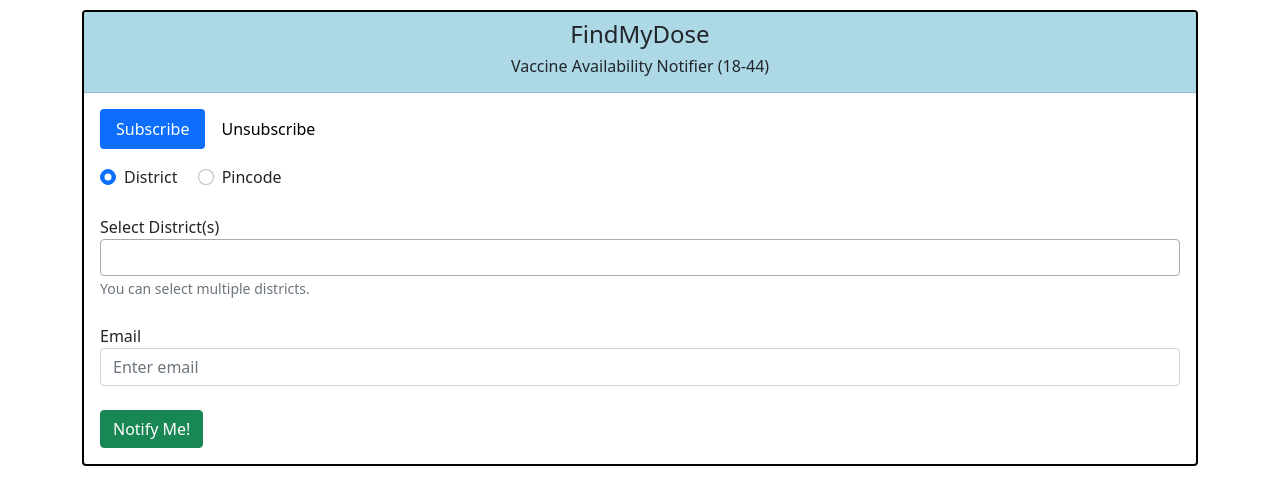
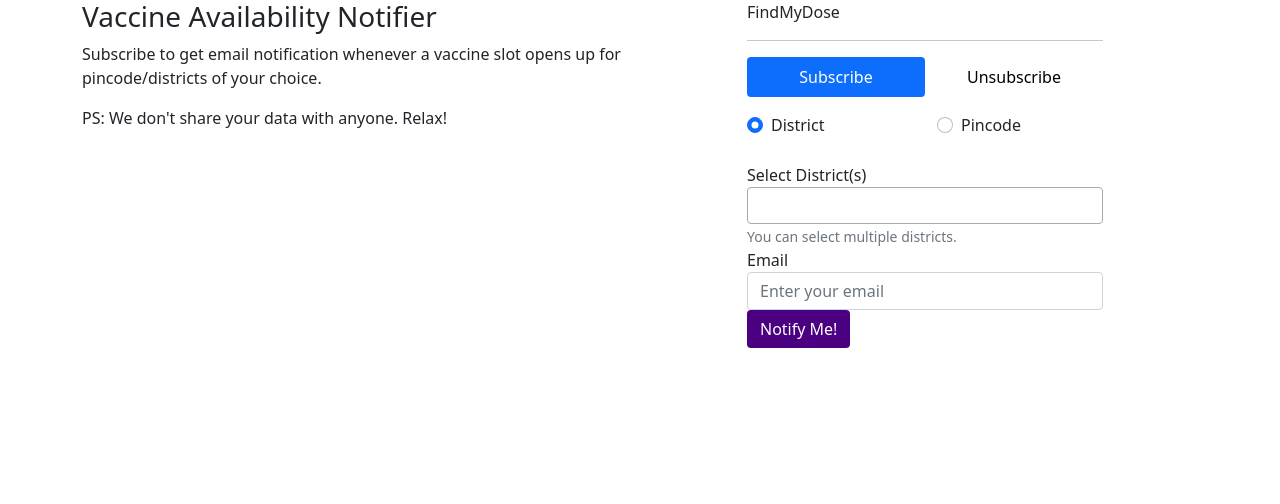
Before and after one commit to sahilt75/sahilt75.github.io, a plain HTML site: page index.html in a window 1280 px wide. Drawn offline with nearby package versions, Linux system fonts and the light colour scheme.

Commit message:
Add files via upload

```diff
--- a/index.html
+++ b/index.html
@@ -1,29 +1,58 @@
-<!doctype html>
+<!DOCTYPE html>
 <html lang="en">
+
 <head>
-    <!-- Required meta tags -->
 	<meta charset="utf-8">
+	<meta http-equiv="X-UA-Compatible" content="IE=edge">
 	<meta name="viewport" content="width=device-width, initial-scale=1">
+	<!-- The above 3 meta tags *must* come first in the head; any other head content must come *after* these tags -->
 
-    <!-- Bootstrap CSS -->
+	<title>Find My Dose | Vaccine Availability Notifier</title>
+
+	<!-- Google font -->
+	<link href="https://fonts.googleapis.com/css?family=Montserrat:400,700" rel="stylesheet">
+
+	<!-- Bootstrap -->
+	<!-- <link type="text/css" rel="stylesheet" href="css/bootstrap.min.css" /> -->
+
+	<!-- Custom stlylesheet -->
 	<link href="https://cdn.jsdelivr.net/npm/bootstrap@5.0.0-beta3/dist/css/bootstrap.min.css" rel="stylesheet" integrity="sha384-eOJMYsd53ii+scO/bJGFsiCZc+5NDVN2yr8+0RDqr0Ql0h+rP48ckxlpbzKgwra6" crossorigin="anonymous">
     <link href="https://cdn.jsdelivr.net/npm/select2@4.1.0-rc.0/dist/css/select2.min.css" rel="stylesheet" />
-    <title>Cowin Vaccine Notifier</title>
+	<link type="text/css" rel="stylesheet" href="css/style.css" />
+
+	<!-- HTML5 shim and Respond.js for IE8 support of HTML5 elements and media queries -->
+	<!-- WARNING: Respond.js doesn't work if you view the page via file:// -->
+	<!--[if lt IE 9]>
+		  <script src="https://oss.maxcdn.com/html5shiv/3.7.3/html5shiv.min.js"></script>
+		  <script src="https://oss.maxcdn.com/respond/1.4.2/respond.min.js"></script>
+		<![endif]-->
 	<style>
 		.select2-container {
 			width: 100% !important;
 		}
 	</style>
 </head>
+
 <body>
-    <div class="container" style="margin-top: 10px;width: auto;">
-        <div class="card" style="margin: auto; border: 2px solid black">
-            <div class="card-header" style="background-color: lightblue">
-                <h4><center>FindMyDose</center></h4>
-                <h6><center>Vaccine Availability Notifier (18-44)</center></h6>
+	<div id="booking" class="section">
+		<div class="section-center">
+			<div class="container">
+				<div class="row">
+					<div class="col-md-7 col-md-push-5">
+						<div class="booking-cta">
+							<h3>Vaccine Availability Notifier</h1>
+							<p>Subscribe to get email notification whenever a vaccine slot opens up for pincode/districts of your choice.
+							</p>
+							<p>PS: We don't share your data with anyone. Relax!</p>
 						</div>
-            <div class="card-body">
-              <ul class="nav nav-pills mb-3" id="pills-tab" role="tablist">
+					</div>
+					<div class="col-md-4 col-md-pull-7">
+						<div class="booking-form">
+							<div id="title-div">
+								<span>FindMyDose</span>
+								<hr>
+							</div>
+							<ul class="nav nav-pills mb-3 nav-justified" id="pills-tab" role="tablist">
 								<li class="nav-item" role="presentation">
 								  <button class="nav-link active" id="pills-subscribe-tab" data-bs-toggle="pill" data-bs-target="#pills-subscribe" type="button" role="tab" aria-controls="pills-subscribe" aria-selected="true">Subscribe</button>
 								</li>
@@ -34,62 +63,62 @@
 							<div class="alert alert-danger" role="alert" style="display: none;">
 							</div>
 							<div class="tab-content" id="pills-tabContent">
-                  <div id="pills-subscribe" class="tab-pane fade show active" role="tabpanel" aria-labelledby="pills-subscribe-tab">
+								<div id="pills-subscribe" class="tab-pane fade show active booking-form" role="tabpanel" aria-labelledby="pills-subscribe-tab">
 								  	<h4 id="details" style="display: none;">Your details have been registered.</h4>
 								  	<form id="cowinForm" method="POST" action="https://ag3l4lmj70.execute-api.ap-south-1.amazonaws.com/v1/register" novalidate>
+										<div class="row">
+											<div class="col-sm-6">
 												<div class="form-check form-check-inline">
 													<input class="form-check-input" type="radio" name="inlineRadioOptions" id="radio-district" value="district">
 													<label class="form-check-label" for="radio-district">District</label>
 												</div>
+											</div>
+											<div class="col-sm-6">
 												<div class="form-check form-check-inline">
 													<input class="form-check-input" type="radio" name="inlineRadioOptions" id="radio-pincode" value="pincode">
 													<label class="form-check-label" for="radio-pincode">Pincode</label>
 												</div>
-                        <br>
+											</div>
+										</div>
 										<br>
 
 										<div class="form-group pincode_div">
-                          <label for="pincode">Enter pin code(s)</label>
+											<span class="form-label">Enter pincode(s)</span>
 											<input type="text" required class="form-control" id="pincode" aria-describedby="pincodeHelp" placeholder="380015,380007">
 											<small id="pincodeHelp" class="form-text text-muted">You can enter multiple pin codes by separating them with a comma.</small>
 										</div>
 										<div class="form-group districts_div">
-                          <label for="district">Select District(s)</label>
+											<span class="form-label">Select District(s)</span>
 											<select multiple required class="form-control" id="district" aria-describedby="districtHelp"></select>
 											<small id="districtHelp" class="form-text text-muted">You can select multiple districts.</small>
 										</div>
 
-                        <br>
 										<div class="form-group">
-                          <label for="email">Email</label>
-                          <input type="email" required class="form-control" id="email" placeholder="Enter email">
+											<span class="form-label">Email</span>
+											<input class="form-control" type="email" placeholder="Enter your email" id="email">
 										</div>
-                        <br>
-                        <button type="submit" class="submitBtn btn btn-success">Notify Me!</button>
+										<div class="form-btn">
+											<button class="submitBtn btn" style="background-color: #4B0082; color: white;">Notify Me!</button>
+										</div>
 									</form>
 								</div>
-                <div id="pills-unsubscribe" class="tab-pane fade" role="tabpanel" aria-labelledby="pills-unsubscribe-tab">
+								<div id="pills-unsubscribe" class="tab-pane fade booking-form" role="tabpanel" aria-labelledby="pills-unsubscribe-tab">
 									<h4 id="unsubscribeDetails" style="display: none;">Your have been unsubscribed.</h4>
 									<form id="unsubscribeForm" method="POST" novalidate>
 										<div class="form-group">
-                      <label for="unsubscribe-email">Email</label>
+											<span class="form-label">Email</span>
 											<input type="email" required class="form-control" id="unsubscribe-email" placeholder="Enter email">
-                      <small style="color: red;">You will stop receiving mails from now on.</small>
 										</div>
-                    <br>
 										<button type="submit" class="submitBtn btn btn-danger">Stop sending me mails!</button>
 									</form>
 								</div>
 							</div>
 						</div>
-            <div class="card-footer" style="display: none;">
-                <h6>You will receive a mail as soon as a slot is available at any center for the given pincode/district.</h6>
-                <h6>As slots get booked within seconds or minutes, please visit Aarogya Setu App or <a href="https://www.cowin.gov.in/home"  target="_blank">Cowin Website</a> as soon as you receive a notification.</h6>
 					</div>
 				</div>
 			</div>
-
-
+		</div>
+	</div>
 	<script src="https://cdn.jsdelivr.net/npm/bootstrap@5.0.0-beta3/dist/js/bootstrap.bundle.min.js" integrity="sha384-JEW9xMcG8R+pH31jmWH6WWP0WintQrMb4s7ZOdauHnUtxwoG2vI5DkLtS3qm9Ekf" crossorigin="anonymous"></script>
     <script src="https://code.jquery.com/jquery-3.6.0.min.js" integrity="sha256-/xUj+3OJU5yExlq6GSYGSHk7tPXikynS7ogEvDej/m4=" crossorigin="anonymous"></script>
     <script src="https://cdn.jsdelivr.net/npm/select2@4.1.0-rc.0/dist/js/select2.min.js"></script>
@@ -201,7 +230,6 @@
                     console.log('Submission was successful.');
                     $("form").hide()
                     $("#details").show()
-                    $(".card-footer").show()
                 },
                 error: function (data) {
                     console.log(data.responseJSON)
@@ -261,7 +289,7 @@
             return pattern.test(emailAddress);
         }
 
+	</script>
+</body><!-- This templates was made by Colorlib (https://colorlib.com) -->
 
-    </script>
-  </body>
 </html>
```
Lines whose indentation alone changed are shown as unchanged.
